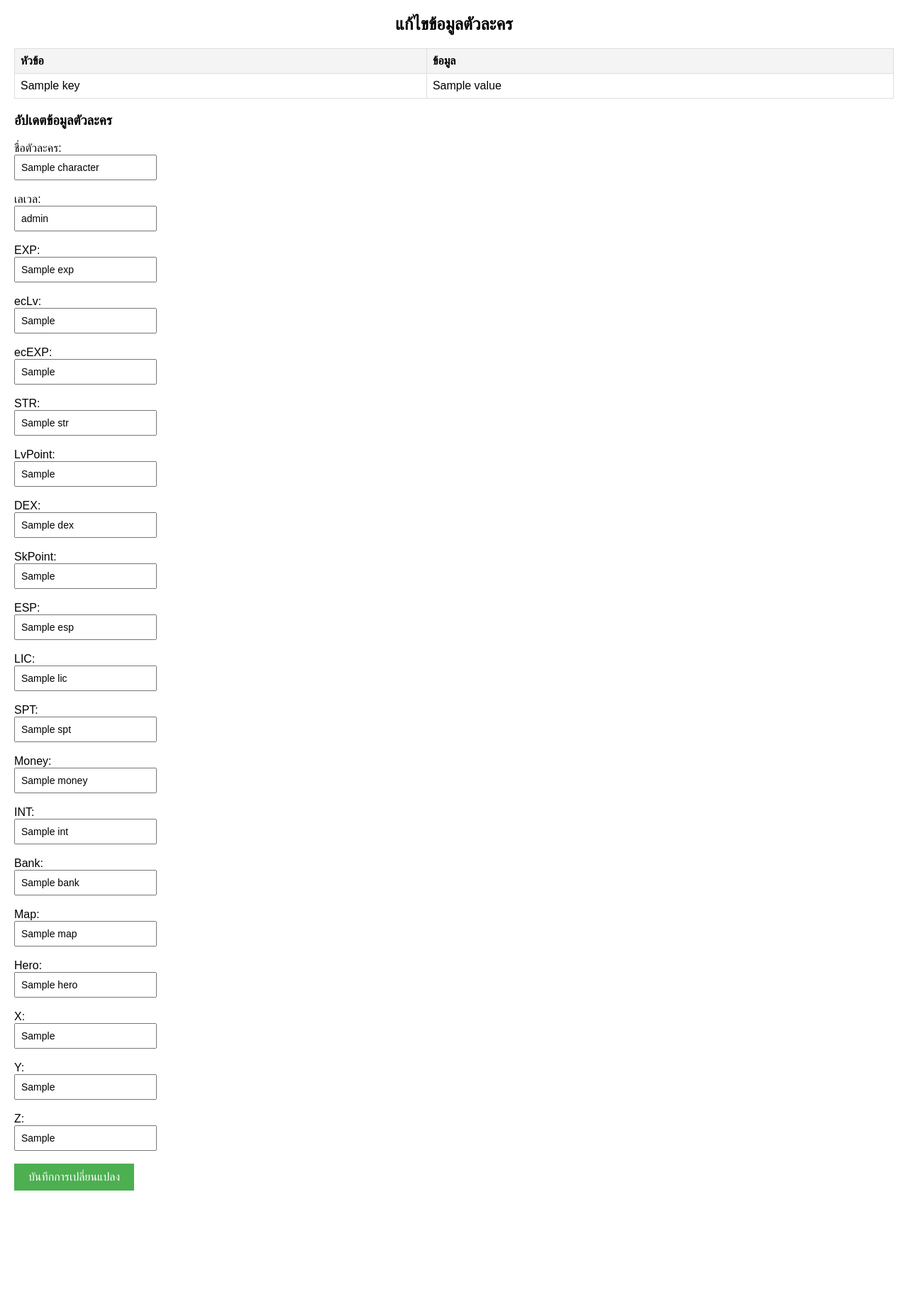
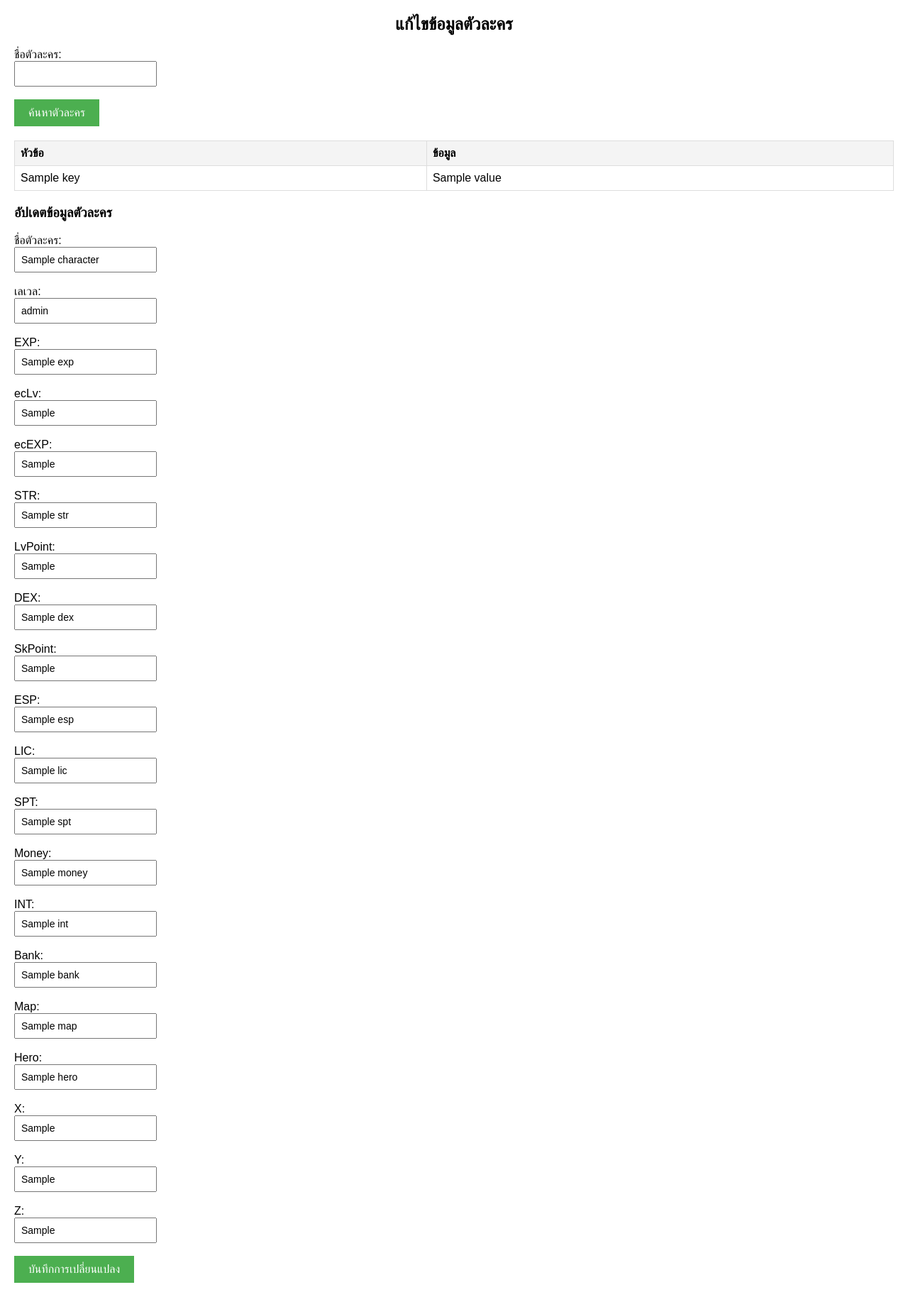
Before and after one commit to gardoffwhite/GG, a Flask app: template templates/index.html in a window 1280 px wide. Shown: the whole page at 71% size. Before the commit the page ends 1678 px from the top, so only its background shows below. Run offline with Flask 2, Linux system fonts and the light colour scheme; the template is opened without the code that fills it: most values are stand-ins (such as "Sample title", 1, 10 or a date in 2020).

Commit message:
Update index.html

```diff
--- a/templates/index.html
+++ b/templates/index.html
@@ -51,7 +51,15 @@
 <body>
     <h2>แก้ไขข้อมูลตัวละคร</h2>
 
+    <!-- ฟอร์มค้นหาตัวละคร -->
+    <form action="/" method="POST">
+        <label for="charname">ชื่อตัวละคร:</label><br>
+        <input type="text" id="charname" name="charname" required><br><br>
+        <button type="submit">ค้นหาตัวละคร</button>
+    </form>
+
     <!-- แสดงข้อมูลตัวละครในตาราง -->
+    {% if character_data %}
         <table>
             <thead>
                 <tr>
@@ -135,5 +143,6 @@
 
             <button type="submit">บันทึกการเปลี่ยนแปลง</button>
         </form>
+    {% endif %}
 </body>
 </html>
```
Lines whose indentation alone changed are shown as unchanged.
